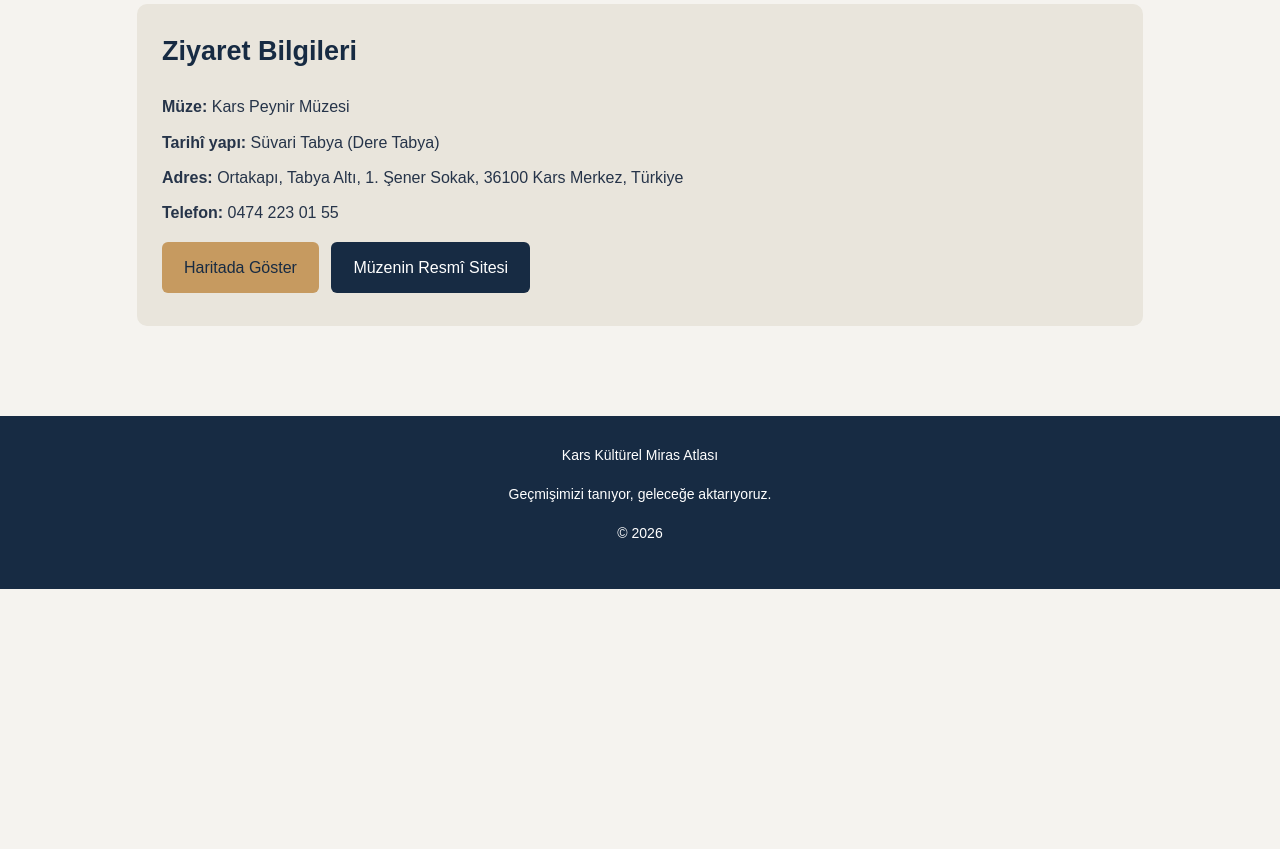
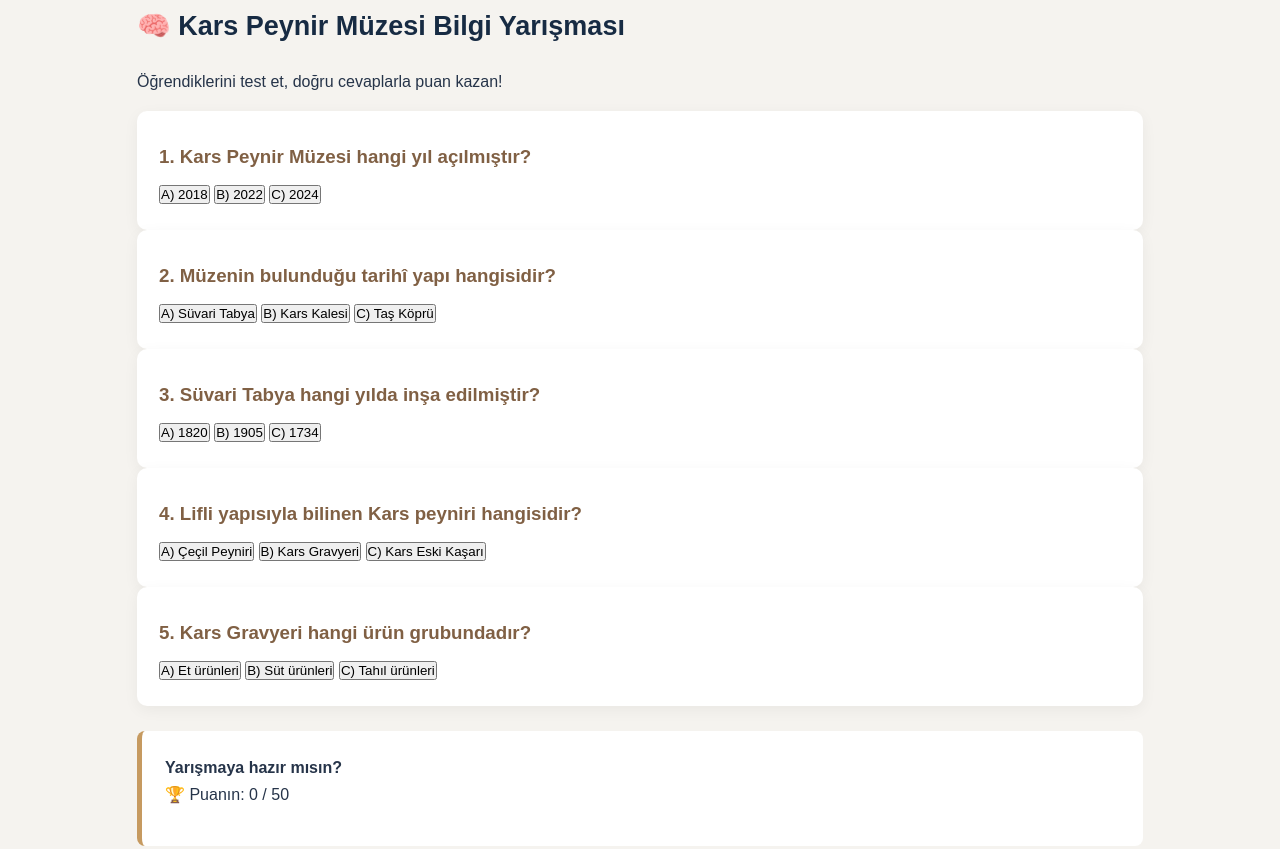
Before and after one commit to YasinCalisir/kars-kulturel-miras-atlasi, a plain HTML site: page 002_Kars_Peynir_Muzesi.html in a window 1280 px wide. Shown: the part 2038-2887 px from the top of the page. Before the commit the page ends 2627 px from the top, so only its background shows below. Drawn offline with Linux system fonts and the light colour scheme.

Commit message:
Update 002_Kars_Peynir_Muzesi.html

```diff
--- a/002_Kars_Peynir_Muzesi.html
+++ b/002_Kars_Peynir_Muzesi.html
@@ -272,6 +272,51 @@ footer a { color: #f2d39d; }
   </p>
 </section>
 
+<section id="yarismalar">
+  <h2>🧠 Kars Peynir Müzesi Bilgi Yarışması</h2>
+  <p>Öğrendiklerini test et, doğru cevaplarla puan kazan!</p>
+
+  <div class="card">
+    <h3>1. Kars Peynir Müzesi hangi yıl açılmıştır?</h3>
+    <button onclick="answer(1, false)">A) 2018</button>
+    <button onclick="answer(1, true)">B) 2022</button>
+    <button onclick="answer(1, false)">C) 2024</button>
+  </div>
+
+  <div class="card">
+    <h3>2. Müzenin bulunduğu tarihî yapı hangisidir?</h3>
+    <button onclick="answer(2, true)">A) Süvari Tabya</button>
+    <button onclick="answer(2, false)">B) Kars Kalesi</button>
+    <button onclick="answer(2, false)">C) Taş Köprü</button>
+  </div>
+
+  <div class="card">
+    <h3>3. Süvari Tabya hangi yılda inşa edilmiştir?</h3>
+    <button onclick="answer(3, false)">A) 1820</button>
+    <button onclick="answer(3, false)">B) 1905</button>
+    <button onclick="answer(3, true)">C) 1734</button>
+  </div>
+
+  <div class="card">
+    <h3>4. Lifli yapısıyla bilinen Kars peyniri hangisidir?</h3>
+    <button onclick="answer(4, true)">A) Çeçil Peyniri</button>
+    <button onclick="answer(4, false)">B) Kars Gravyeri</button>
+    <button onclick="answer(4, false)">C) Kars Eski Kaşarı</button>
+  </div>
+
+  <div class="card">
+    <h3>5. Kars Gravyeri hangi ürün grubundadır?</h3>
+    <button onclick="answer(5, false)">A) Et ürünleri</button>
+    <button onclick="answer(5, true)">B) Süt ürünleri</button>
+    <button onclick="answer(5, false)">C) Tahıl ürünleri</button>
+  </div>
+
+  <div class="highlight">
+    <strong id="result">Yarışmaya hazır mısın?</strong>
+    <p>🏆 Puanın: <span id="score">0</span> / 50</p>
+  </div>
+</section>
+
 <section class="info">
   <h2>Ziyaret Bilgileri</h2>
   <p><strong>Müze:</strong> Kars Peynir Müzesi</p>
@@ -300,5 +345,52 @@ footer a { color: #f2d39d; }
   <p>© 2026</p>
 </footer>
 
+<script src="puan.js"></script>
+
+<script>
+let score = 0;
+let answered = {
+  1: false,
+  2: false,
+  3: false,
+  4: false,
+  5: false
+};
+
+function answer(question, correct) {
+  if (answered[question]) return;
+
+  if (!localStorage.getItem("karsStudent")) {
+    alert("Önce Öğrenci Girişi yapmalısın!");
+    return;
+  }
+
+  answered[question] = true;
+
+  const result = document.getElementById("result");
+  const scoreDisplay = document.getElementById("score");
+
+  if (correct) {
+    const awarded = awardKarsPoint("peynir-muzesi", question);
+
+    if (awarded) {
+      score += 10;
+      result.textContent = "Doğru cevap! 10 puan kazandın. 👏";
+    } else {
+      result.textContent = "Bu sorudan daha önce puan kazanmışsın.";
+    }
+  } else {
+    result.textContent = "Yanlış cevap. Bir sonraki soruya geçelim.";
+  }
+
+  scoreDisplay.textContent = score;
+
+  if (Object.values(answered).every(Boolean)) {
+    result.textContent =
+      "🎉 Yarışma tamamlandı! Bu oturumda kazandığın puan: " + score + "/50";
+  }
+}
+</script>
+
 </body>
 </html>
```
